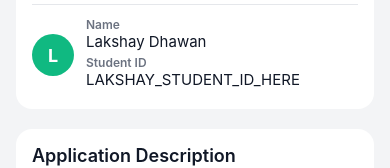
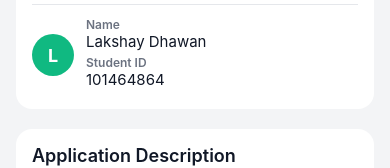
Before and after one commit to arinamirzakhani/A2_ArinaLakshay_MirzakhaniDhawan, a React Native app: screen /About in a window 390 px wide. Shown: the part 319-487 px from the top of the page. Built offline with nearby package versions, Linux system fonts and the light colour scheme.

Commit message:
Updated AboutScreen content

```diff
--- a/screens/AboutScreen.js
+++ b/screens/AboutScreen.js
@@ -1,4 +1,3 @@
-
 import React from "react";
 import { View, Text, StyleSheet, ScrollView } from "react-native";
 
@@ -13,7 +12,7 @@ const AboutScreen = () => {
         </Text>
       </View>
 
-      {/* Students card */}
+
       <View style={styles.card}>
         <Text style={styles.sectionTitle}>Students</Text>
 
@@ -39,12 +38,12 @@ const AboutScreen = () => {
             <Text style={styles.label}>Name</Text>
             <Text style={styles.value}>Lakshay Dhawan</Text>
             <Text style={styles.label}>Student ID</Text>
-            <Text style={styles.value}>LAKSHAY_STUDENT_ID_HERE</Text>
+            <Text style={styles.value}>101464864</Text>
           </View>
         </View>
       </View>
 
-      {/* Description card */}
+
       <View style={styles.card}>
         <Text style={styles.sectionTitle}>Application Description</Text>
         <Text style={styles.description}>
```
